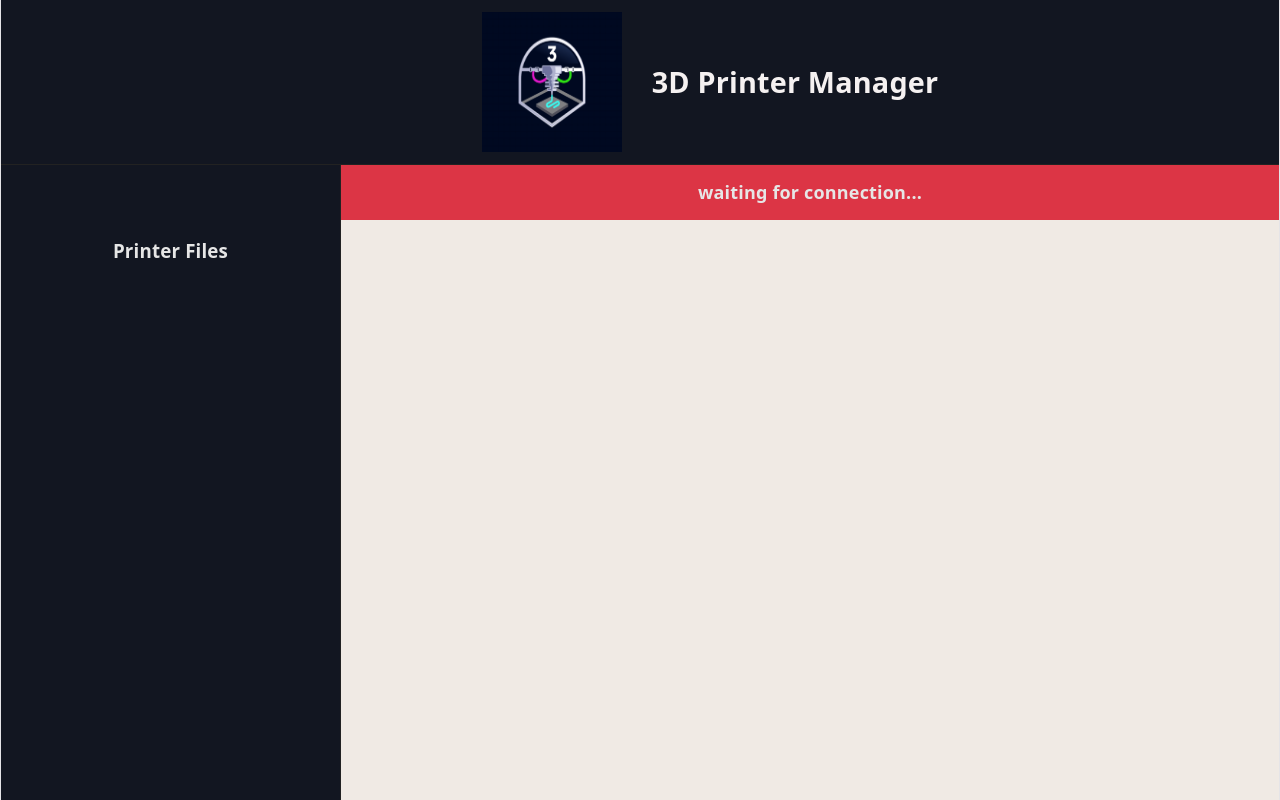
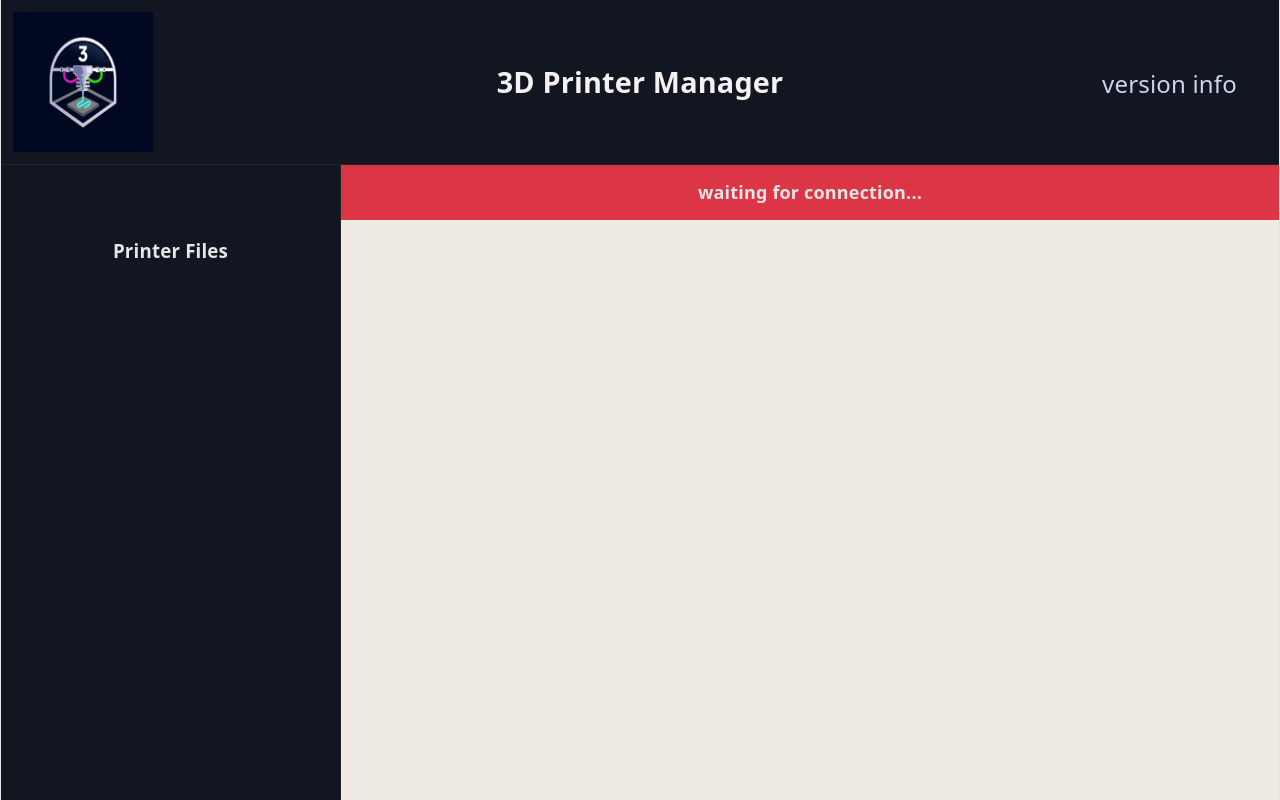
Before and after one commit to tbeswick/TDPrinterDesktop, a React (Vite) app: page / in a window 1280 px wide. Built offline with nearby package versions, Linux system fonts and the light colour scheme.

Commit message:
show about box

```diff
--- a/src/layout/DashboardLayout.tsx
+++ b/src/layout/DashboardLayout.tsx
@@ -21,6 +21,7 @@ export default function DashboardLayout({
   const [selectedFile, setSelectedFile] = useState<FileItem | null>(null);
   const [showWarning, setShowWarning] = useState<boolean | null>(null);
   const [jobInfo, setJobInfo] = useState<PrintJob | null>(null);
+  const [showAbout, setShowAbout] = useState<boolean | null>(null);
 
 
 
@@ -44,6 +45,11 @@ export default function DashboardLayout({
     await invoke<boolean>("stop_print_clicked", {
       jobId: jobInfo?.id || 0
     })
+  }
+
+
+  async function handleAboutClick(){
+    setShowAbout(true);
   }
 
 
@@ -94,39 +100,20 @@ export default function DashboardLayout({
 
   return (
     <div className="app-shell">
-      <header className="topbar">
+      <header className="topbar" style={{display:"flex"}}>
 
-        {version ? (
-         <div style={{fontSize:"12px", width:"140px"}}>
-           <p>API Version: {version.api}</p>
-           <p>Server Version: {version.server}</p>
-           <p>Nozzle Diameter: {version.nozzle_diameter}</p>
-           <p>Hostname: {version.hostname}</p>
-           <p>Firmware: {version.firmware}</p>
-           <p>Printer: {version.printer}</p>
-         </div>
-        ): (
-          <p style={{fontSize:"12px",width:"140px"}}></p>
-        )}
-
-
-        <div
-          style={{
-            flex: 1,
-            display: "flex",
-            alignItems: "center",
-            justifyContent: "center",
-          }}
-        >
+            <div style={{flex:"1",textAlign:"left"}}>
                 <img
                   src="logo.png"
                   alt="Logo"
-            style={{ width: "140px", height: "140px" }}
+                  style={{ width: "140px", height: "140px"  }}
                 />
+            </div>
 
+
+            <div style={{flex:"1"}} >
               <p
                 style={{
-              margin: "0 0 0 30px",
                   fontSize: "1.8rem",
                   color: "#f5f1f1",
                 }}
@@ -134,6 +121,12 @@ export default function DashboardLayout({
                 3D Printer Manager
               </p>
             </div>
+
+              <div style={{flex:"1", textAlign:"right"}}>
+                <a href="#" onClick={handleAboutClick} style={{paddingRight:"30px", textDecoration:"none", fontSize:"24px", color:"#ccd5ee"}} > version info </a>
+              </div>
+
+
       </header>
 
       <div className="app-body">
@@ -183,6 +176,35 @@ export default function DashboardLayout({
                 </div>
             </div>
         )}
+
+
+        {
+          showAbout && (
+            <div className="warning-overlay">
+                <div className="warning-dialog">
+                    <h2>Version Information</h2>
+                    {version ? (
+                    <div>
+                    <p>API Version: {version?.api}</p>
+                    <p>Server Version: {version?.server}</p>
+                    <p>Nozzle Diameter: {version?.nozzle_diameter}</p>
+                    <p>Hostname: {version?.hostname}</p>
+                    <p>Firmware: {version?.firmware}</p>
+                    <p>Printer: {version?.printer}</p>
+                    </div>
+                     ) : (
+                      <p>Printer not connected</p>
+                     )
+                    }
+                    <button onClick={() => setShowAbout(false)}>
+                        OK
+                    </button>
+                </div>
+            </div>
+
+          )
+        }
+
 
 
 
```
Also changed, not shown: src/components/topheader.tsx (added, +41 -0 lines), 1 other file (tests, documents, lock files or other folders). Lines whose indentation alone changed are shown as unchanged.
